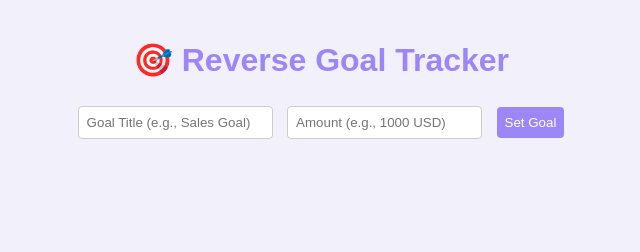
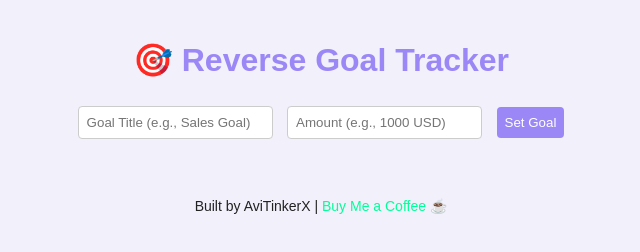
Before and after one commit to AviTinkerX/reverse-goal-tracker, a plain HTML site: page index.html in a window 1280 px wide. Shown: the whole page, without its empty margins (319-959 px from the left). Drawn offline with Linux system fonts and the light colour scheme.

Commit message:
Update index.html

```diff
--- a/index.html
+++ b/index.html
@@ -177,3 +177,6 @@
   </script>
 </body>
 </html>
+<footer style="text-align: center; padding: 20px; font-family: Arial, sans-serif; font-size: 14px;">
+  <p>Built by AviTinkerX | <a href="https://buymeacoffee.com/AviTinkerX" target="_blank" style="color: #00FF99; text-decoration: none;">Buy Me a Coffee ☕</a></p>
+</footer>
```
